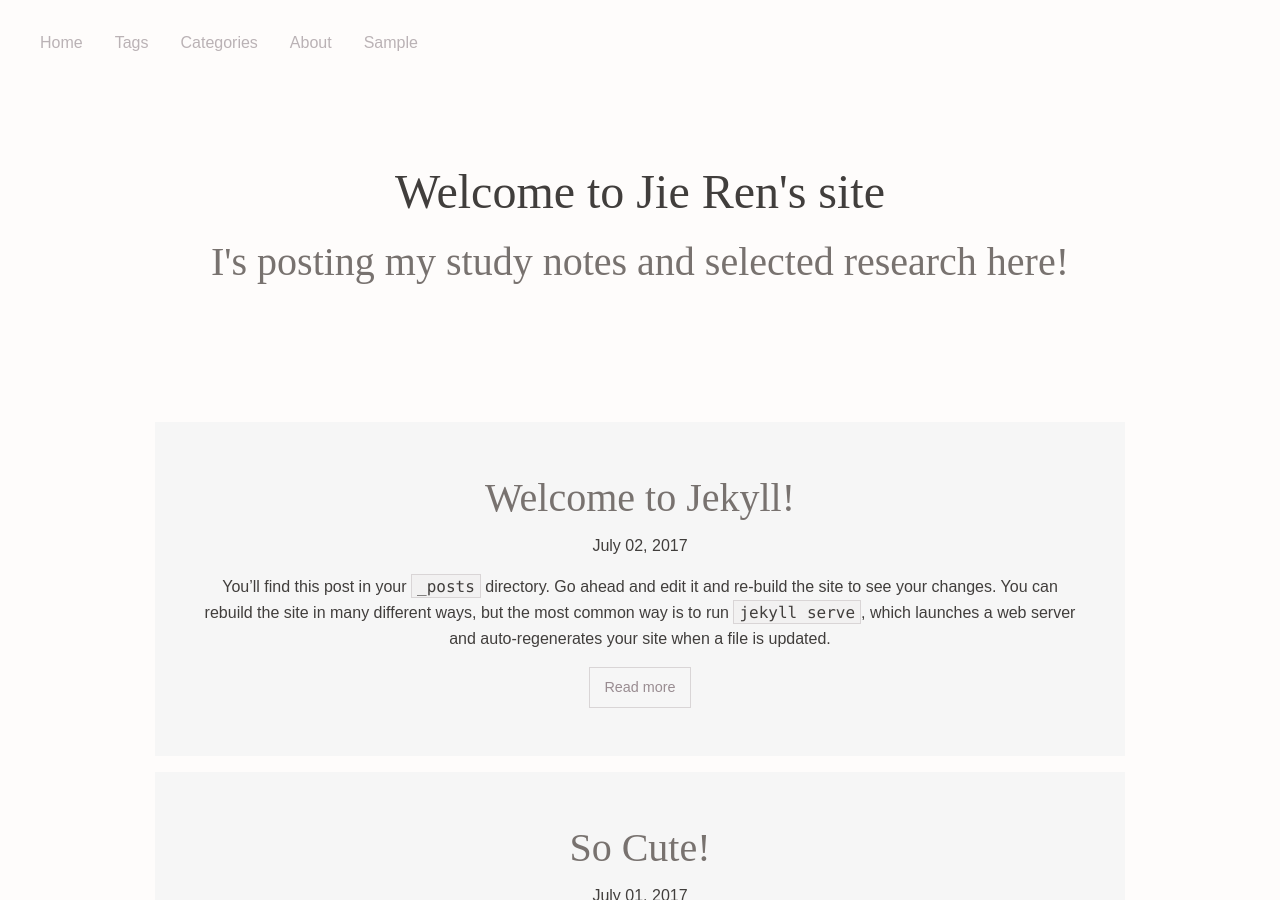
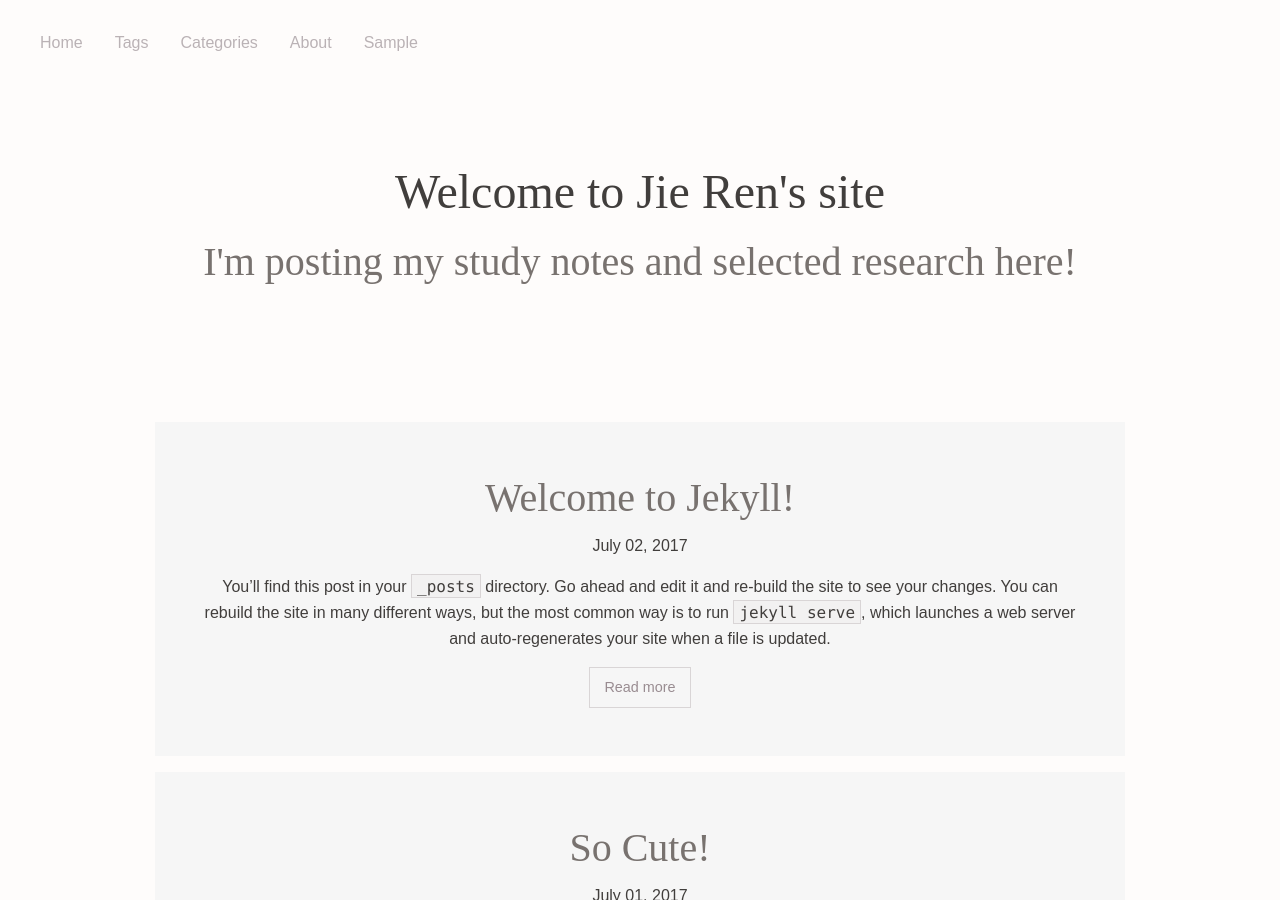
Before and after one commit to jay15summer/jay15summer.github.io-old, a Jekyll site: the page built from index.html, in a window 1280 px wide and 900 px high. Built offline with Jekyll 4.4.1, drawn with Linux system fonts in a browser that asks for light colours; nearby versions of some CDN libraries.

Commit message:
Update home.html

```diff
--- a/_layouts/home.html
+++ b/_layouts/home.html
@@ -8,7 +8,7 @@ permalink: /home/
   <div class="row column text-center">
     <br>
     <h1>Welcome to Jie Ren's site</h1>
-    <h2 class="subheader">I's posting my study notes and selected research here!</h2>
+    <h2 class="subheader">I'm posting my study notes and selected research here!</h2>
   </div>
 </div>
 
```
